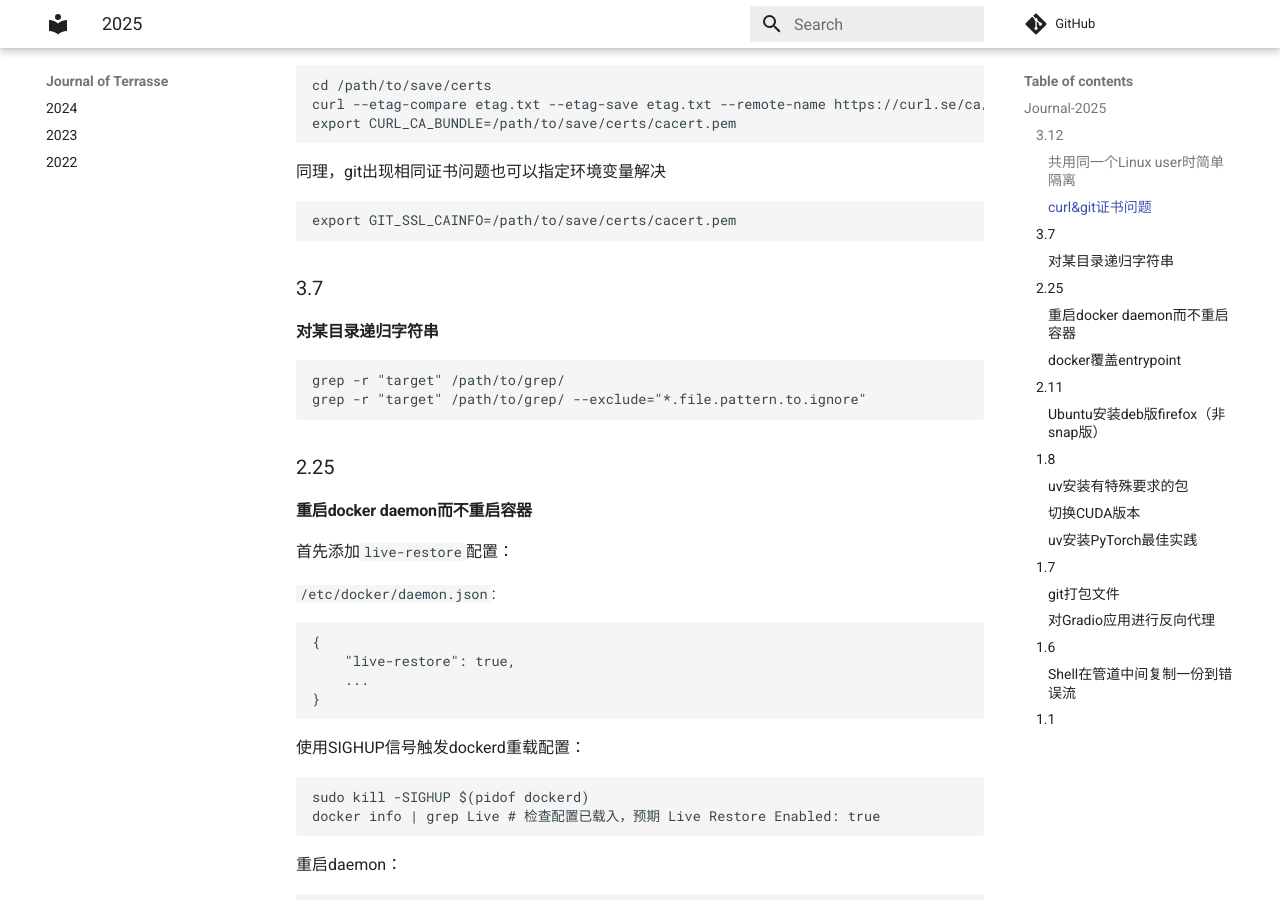
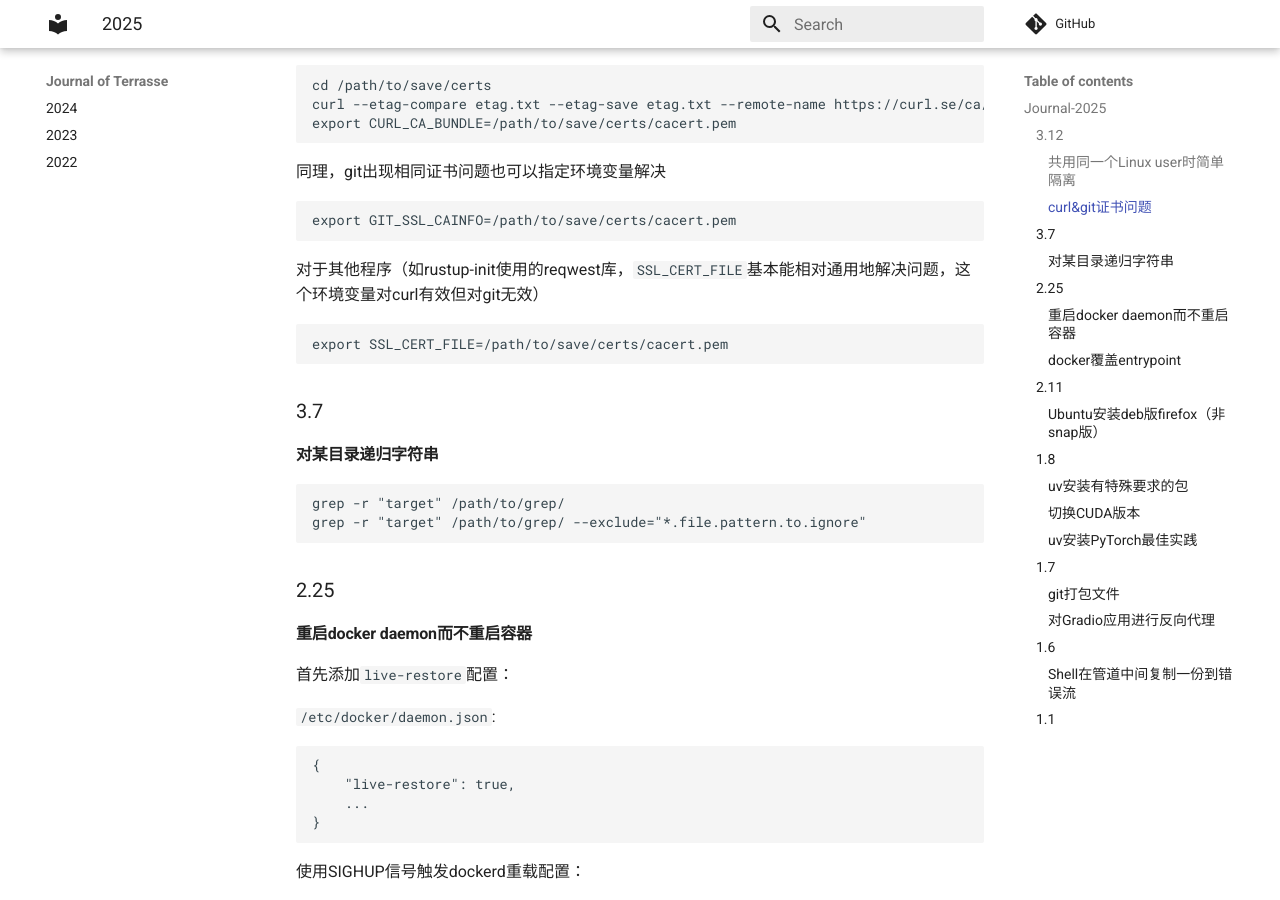
Before and after one commit to Jerry-Terrasse/journal, an MkDocs documentation site: the page built from docs/2025.md, in a window 1280 px wide and 900 px high, scrolled down 1171 px. Built offline with MkDocs 1.6.1 and Material for MkDocs 9.7.7, drawn with Linux system fonts in a browser that asks for light colours; comment, search, counter and statistics services are not loaded.

Commit message:
update (Wed Mar 12 01:56:15 PM CST 2025)

````diff
--- a/docs/2025.md
+++ b/docs/2025.md
@@ -64,6 +64,12 @@ export CURL_CA_BUNDLE=/path/to/save/certs/cacert.pem
 
 ```shell
 export GIT_SSL_CAINFO=/path/to/save/certs/cacert.pem
+```
+
+对于其他程序（如rustup-init使用的reqwest库，`SSL_CERT_FILE`基本能相对通用地解决问题，这个环境变量对curl有效但对git无效）
+
+```shell
+export SSL_CERT_FILE=/path/to/save/certs/cacert.pem
 ```
 
 ### 3.7
````
